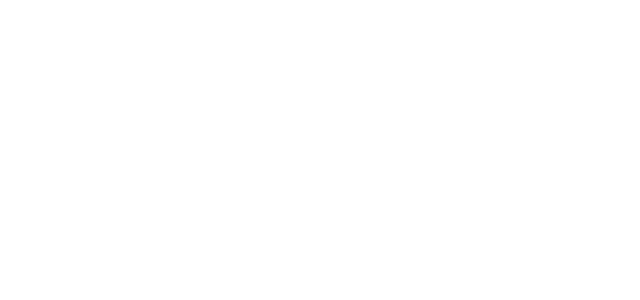
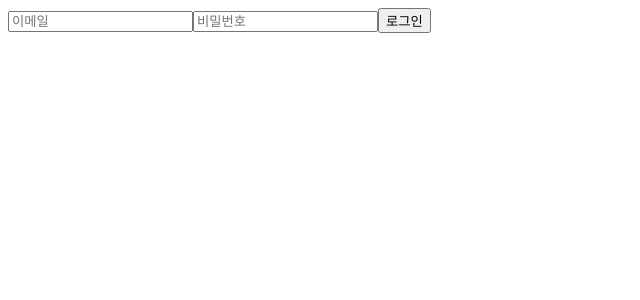
Before and after one commit to 5647kr/react-supabase, a React (Create React App) app: page /login in a window 1280 px wide. Before the commit this address had no page. Shown: the top 300 px of the page, without its empty margins (0-640 px from the left). Built offline with nearby package versions, Linux system fonts and the light colour scheme.

Commit message:
admin 로그인 기능 구현

```diff
--- a/src/App.js
+++ b/src/App.js
@@ -2,7 +2,8 @@
 import AddPost from "./pages/AddPost";
 import ReadPost from "./pages/ReadPost";
 import UpdatePost from "./pages/UpdatePost";
-
+import Login from "./admin/Login";
+import Admin from "./admin/Admin";
 
 
 
@@ -13,6 +14,9 @@
         <Route path="/" element={<ReadPost />} />
         <Route path="/post" element={<AddPost/>} />
         <Route path="/update/:id" element={<UpdatePost/>} />
+
+        <Route path="/login" element={<Login />}/>
+        <Route path="/admin" element={<Admin />}/>
       </Routes>
     </BrowserRouter>
   );
--- /dev/null
+++ b/src/admin/Admin.jsx
@@ -0,0 +1,7 @@
+import React from 'react'
+
+export default function Admin() {
+  return (
+    <div>Admin</div>
+  )
+}
--- /dev/null
+++ b/src/admin/Login.jsx
@@ -0,0 +1,45 @@
+import { useState } from "react";
+import LoginApi from "../api/LoginApi";
+import { useNavigate } from "react-router-dom";
+
+
+
+export default function Login() {
+  const [email, setEmail] = useState("");
+  const [password, setPassword] = useState("");
+  const [errorMsg, setErrorMsg] = useState("");
+  const navigate = useNavigate();
+
+  const handleLogin = async (e) => {
+    e.preventDefault();
+    setErrorMsg("");
+    try {
+      const adminLogin = await LoginApi({email, password})
+      console.log("로그인 성공", adminLogin)
+      navigate("/admin")
+    } catch (error) {
+      setErrorMsg(error.message)
+    }
+  }
+
+  return (
+    <form onSubmit={handleLogin}>
+      <input
+        type="email"
+        placeholder="이메일"
+        value={email}
+        onChange={(e) => setEmail(e.target.value)}
+        required
+      />
+      <input
+        type="password"
+        placeholder="비밀번호"
+        value={password}
+        onChange={(e) => setPassword(e.target.value)}
+        required
+      />
+      <button type="submit">로그인</button>
+      {errorMsg && <strong style={{ color: "red" }}>{errorMsg}</strong>}
+    </form>
+  );
+}
--- /dev/null
+++ b/src/api/LoginApi.jsx
@@ -0,0 +1,15 @@
+
+import supabase from "../supabaseClient";
+
+export default async function LoginApi({email, password}) {
+  try {
+    const {data, error} = await supabase.auth.signInWithPassword({email, password})
+
+    if(error) {
+      throw new Error(error.message)
+    }
+    return data;
+  } catch (error) {
+    throw error;
+  }
+}
```
Also changed, not shown: src/supabaseClient.js (line endings or trailing spaces).
